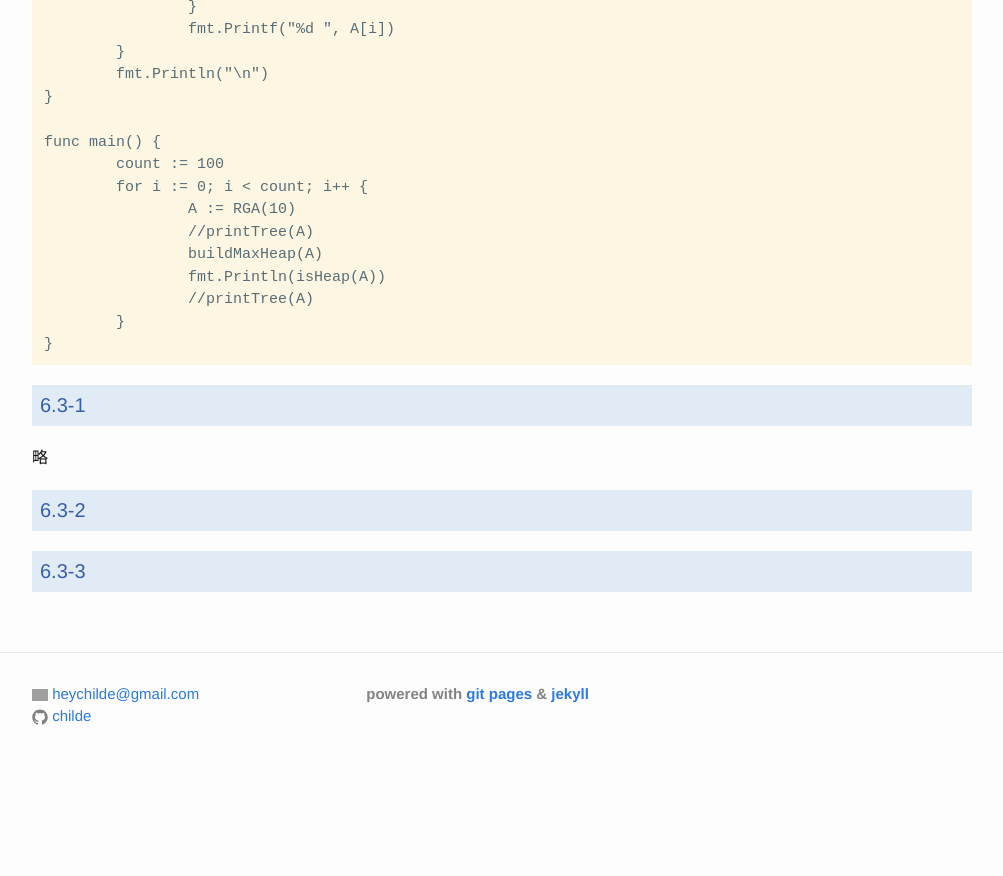
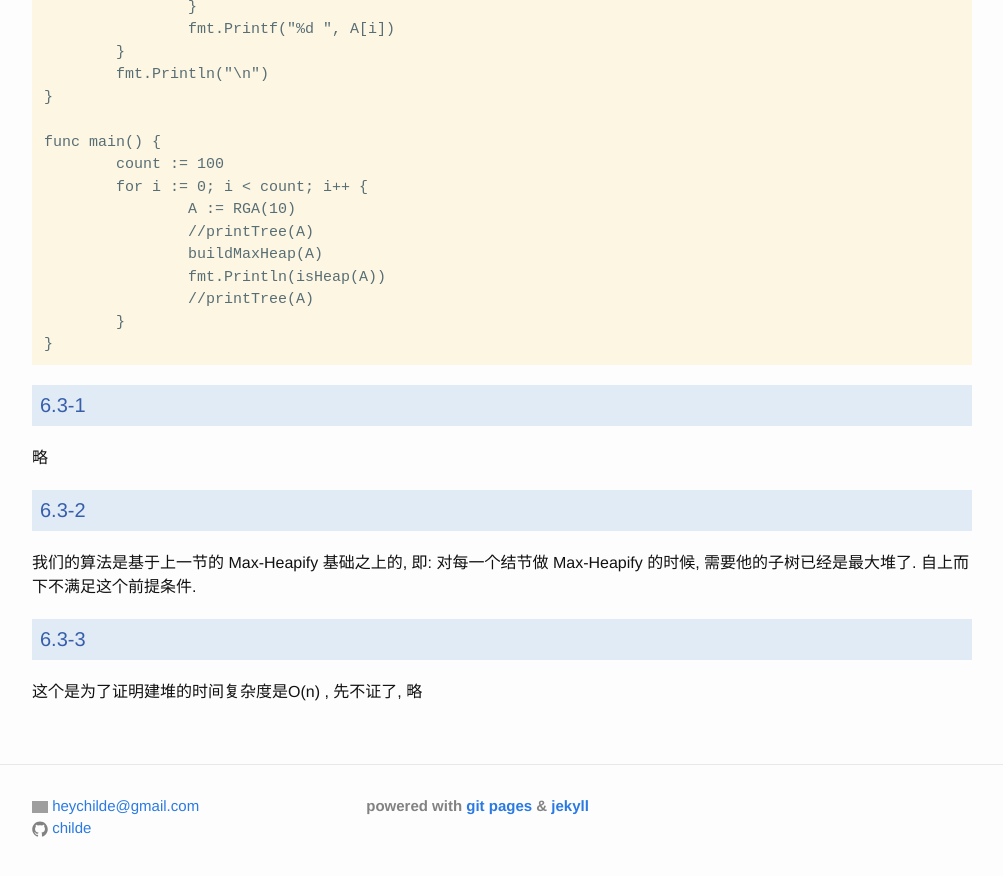
Before and after one commit to childe/ohmycat, a Jekyll site: the page built from _posts/2018-12-12-Introduction-to-Algorithms-6-3.md, in a window 1280 px wide and 900 px high, scrolled down 2368 px. Shown: the top 876 px of the window, without its empty margins (138-1141 px from the left). Built offline with Jekyll 4.4.1, drawn with Linux system fonts in a browser that asks for light colours; before the commit the page ends 3156 px from its top, so only the background shows below that; grey boxes are pictures that could not be loaded.

Commit message:
modified:   _posts/2018-12-12-Introduction-to-Algorithms-6-3.md

```diff
--- a/_posts/2018-12-12-Introduction-to-Algorithms-6-3.md
+++ b/_posts/2018-12-12-Introduction-to-Algorithms-6-3.md
@@ -127,4 +127,8 @@ func main() {
 
 ## 6.3-2
 
+我们的算法是基于上一节的 Max-Heapify 基础之上的, 即: 对每一个结节做 Max-Heapify 的时候, 需要他的子树已经是最大堆了. 自上而下不满足这个前提条件.
+
 ## 6.3-3
+
+这个是为了证明建堆的时间复杂度是O(n) , 先不证了, 略
```
